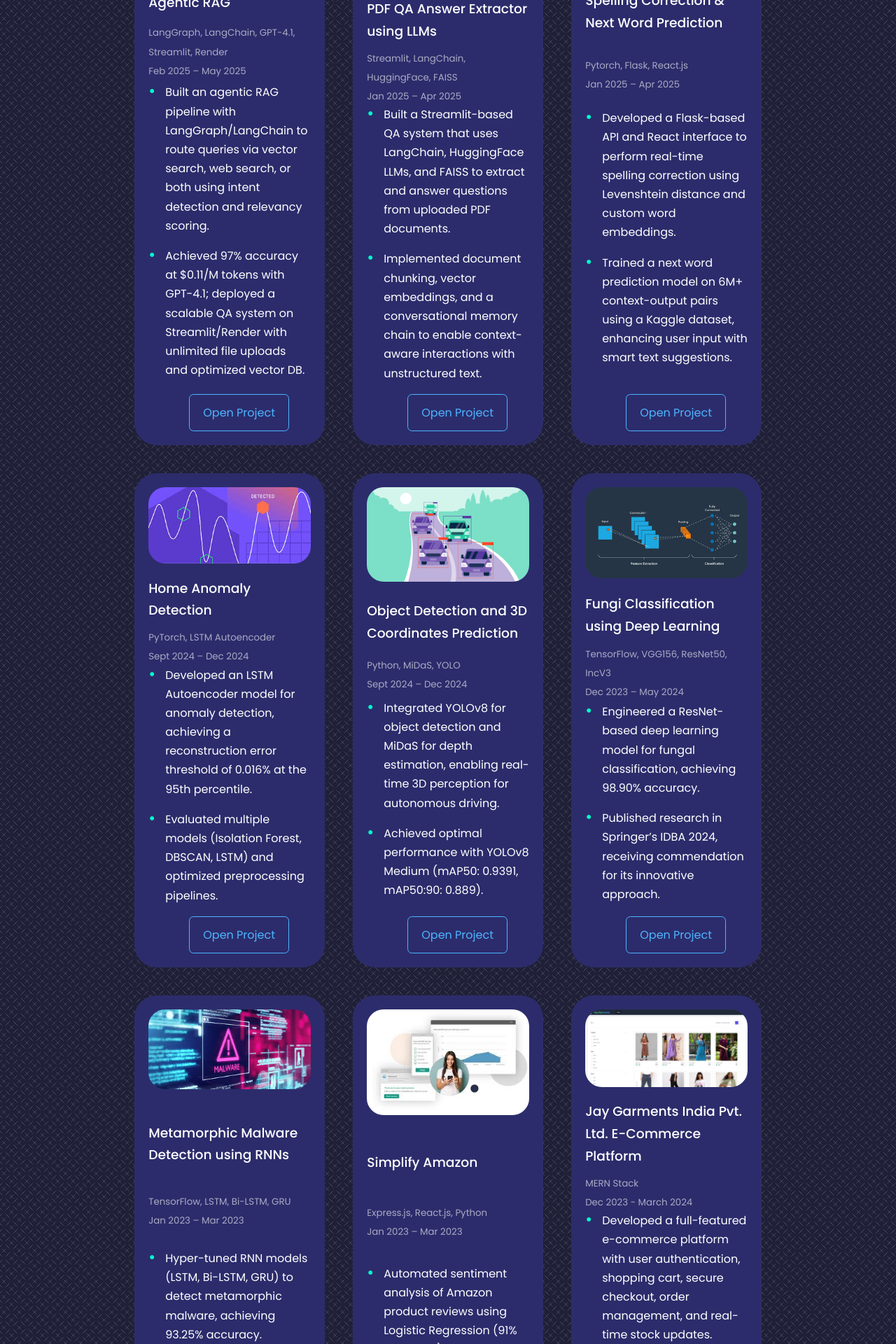
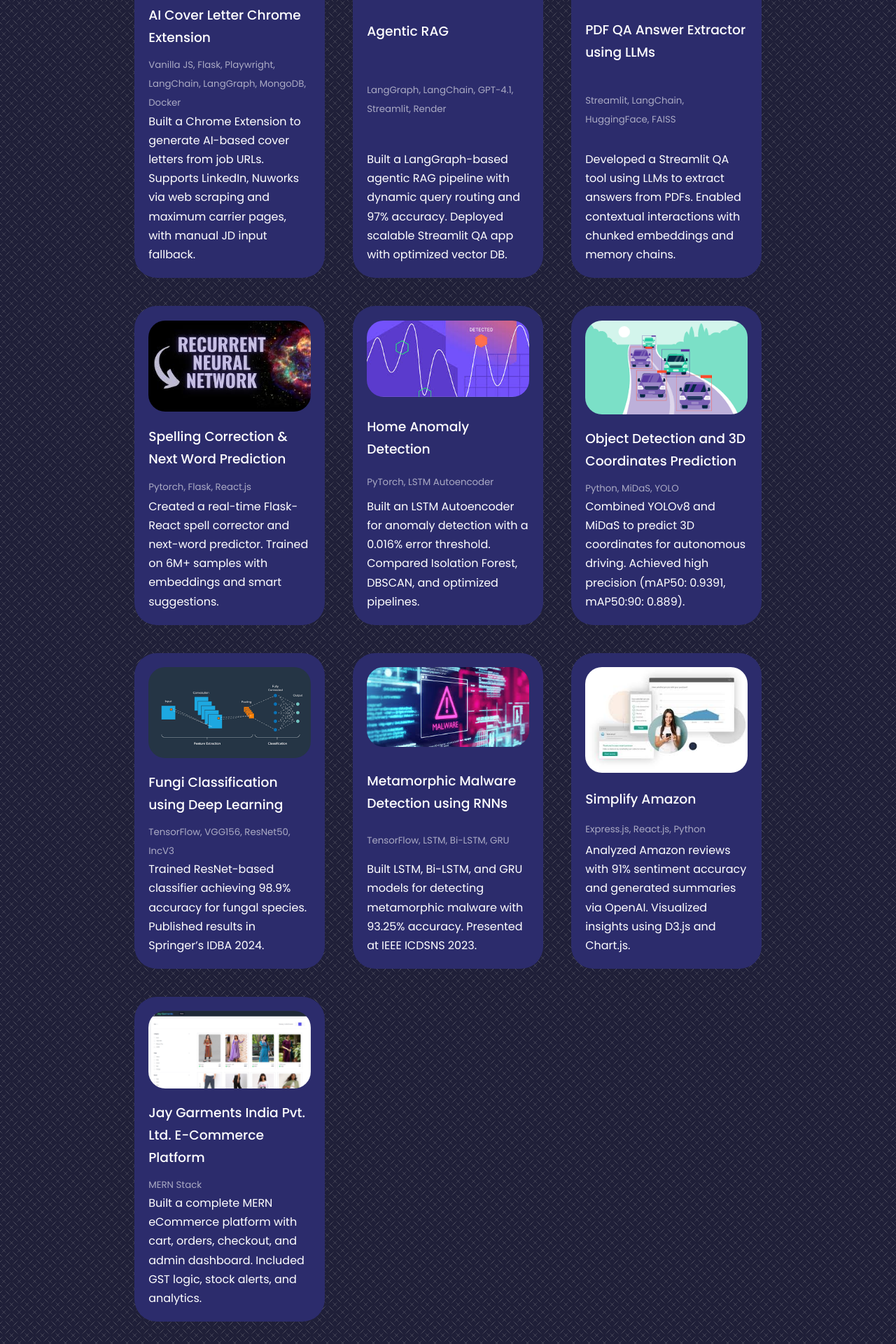
Before and after one commit to JayJajoo/my-portfolio, a React (Create React App) app: page / in a window 1280 px wide. Shown: the part 4060-5980 px from the top of the page at 70% size. Built offline with nearby package versions, Linux system fonts and the light colour scheme.

Commit message:
Added a project and change the ui

```diff
--- a/src/components/myprojects/Myprojects.jsx
+++ b/src/components/myprojects/Myprojects.jsx
@@ -1,6 +1,6 @@
-import React from 'react'
-import './myprojects.css'
-import { projectsData } from './projectsData'; // Adjust path as needed
+import React from 'react';
+import './myprojects.css';
+import { projectsData } from './projectsData';
 
 const MyProjects = () => {
   return (
@@ -9,8 +9,18 @@ const MyProjects = () => {
       <h2>Projects</h2>
 
       <div className="container portfolio__container">
-        {projectsData.map((project) => (
-          <article key={project.id} className="portfolio__item">
+        {projectsData.map((project) => {
+          const isClickable = project.link && project.link.length > 0;
+          const Wrapper = isClickable ? 'a' : 'div';
+
+          return (
+            <Wrapper
+              key={project.id}
+              href={isClickable ? project.link : undefined}
+              target="_blank"
+              rel="noreferrer"
+              className={`portfolio__item ${isClickable ? 'clickable-card' : 'disabled-card'}`}
+            >
               {/* Image Section */}
               {project.image && (
                 <div className="portfolio__item-image">
@@ -22,39 +32,18 @@ const MyProjects = () => {
               <h3>{project.title}</h3>
               <div>
                 <small className="text-light">{project.techStack}</small>
-              <br />
-              <small className="text-light">{project.duration}</small>
               </div>
-            {/* Responsibilities */}
-            <ul className="experience-list">
-              {project.responsibilities.map((responsibility, index) => (
-                <li key={index}>{responsibility}</li>
-              ))}
-            </ul>
 
-            {/* Links */}
-            <div className="portfolio__item-cta">
-              {project.link.length > 0 ? (
-                <a
-                  href={project.link} // Use the first link
-                  target="_blank"
-                  rel="noreferrer"
-                  className="btn"
-                >
-                  Open Project
-                </a>
-              ) : (
-                <button className="btn" disabled>
-                  No Link Available
-                </button>
+              {/* Short Description */}
+              {project.description && (
+                <p className="project-description">{project.description}</p>
               )}
-            </div>
-          </article>
-        ))}
+            </Wrapper>
+          );
+        })}
       </div>
     </section>
   );
 };
 
-
 export default MyProjects;
--- a/src/components/myprojects/myprojects.css
+++ b/src/components/myprojects/myprojects.css
@@ -64,3 +64,19 @@
         gap: 1rem;
     }
 }
+
+.clickable-card {
+  cursor: pointer;
+  text-decoration: none;
+  color: inherit;
+}
+
+.clickable-card:hover {
+  transform: scale(1.02);
+  transition: transform 0.2s ease;
+}
+
+.disabled-card {
+  pointer-events: none;
+  opacity: 0.6;
+}
--- a/src/components/myprojects/projectsData.js
+++ b/src/components/myprojects/projectsData.js
@@ -1,120 +1,103 @@
-import IMG1 from '../../assets/anomaly.jpg';
-import IMG2 from '../../assets/object_detection.png';
-import IMG3 from '../../assets/fungi_classification.png';
-import IMG4 from '../../assets/malware.jpg';
-import IMG5 from '../../assets/amazon_product.jpg';
+import anomaly_img from '../../assets/anomaly.jpg';
+import obj_detection_img from '../../assets/object_detection.png';
+import fungi_classification_img from '../../assets/fungi_classification.png';
+import malware_img from '../../assets/malware.jpg';
+import amazon_product_img from '../../assets/amazon_product.jpg';
 import JGIPL from '../../assets/jgipl.png';
-import IMG7 from '../../assets/rnn.jpg';
-import IMG8 from '../../assets/LLM.jpg';
-import IMG9 from '../../assets/agentic_rag.jpg';
+import rnn_img from '../../assets/rnn.jpg';
+import LLM_img from '../../assets/LLM.jpg';
+import agentic_rag_img from '../../assets/agentic_rag.jpg';
+import ai_cv_gen from '../../assets/ai_cv_gen.png';
 
 export const projectsData = [
   {
-    "id": 1,
-    "image": IMG9,
-    "title": "Agentic RAG",
-    "techStack": "LangGraph, LangChain, GPT-4.1, Streamlit, Render",
-    "duration": "Feb 2025 – May 2025",
-    "responsibilities": [
-      "Built an agentic RAG pipeline with LangGraph/LangChain to route queries via vector search, web search, or both using intent detection and relevancy scoring.",
-      "Achieved 97% accuracy at $0.11/M tokens with GPT-4.1; deployed a scalable QA system on Streamlit/Render with unlimited file uploads and optimized vector DB."
-    ],
-    "link": "https://corrective-rag.onrender.com/"
+    id: 10,
+    image: ai_cv_gen,
+    title: 'AI Cover Letter Chrome Extension',
+    techStack: 'Vanilla JS, Flask, Playwright, LangChain, LangGraph, MongoDB, Docker',
+    // duration: 'April 2024 – Present',
+description: 'Built a Chrome Extension to generate AI-based cover letters from job URLs. Supports LinkedIn, Nuworks via web scraping and maximum carrier pages, with manual JD input fallback.',
+    link: 'https://github.com/JayJajoo/CoverLetterGen',
+  },
+  {
+    id: 1,
+    image: agentic_rag_img,
+    title: 'Agentic RAG',
+    techStack: 'LangGraph, LangChain, GPT-4.1, Streamlit, Render',
+    // duration: 'Feb 2025 – May 2025',
+    description: 'Built a LangGraph-based agentic RAG pipeline with dynamic query routing and 97% accuracy. Deployed scalable Streamlit QA app with optimized vector DB.',
+    link: 'https://corrective-rag.onrender.com/',
   },
   {
     id: 2,
-    image: IMG8,
+    image: LLM_img,
     title: 'PDF QA Answer Extractor using LLMs',
     techStack: 'Streamlit, LangChain, HuggingFace, FAISS',
-    duration: 'Jan 2025 – Apr 2025',
-    responsibilities: [
-      'Built a Streamlit-based QA system that uses LangChain, HuggingFace LLMs, and FAISS to extract and answer questions from uploaded PDF documents.',
-      'Implemented document chunking, vector embeddings, and a conversational memory chain to enable context-aware interactions with unstructured text.'
-    ],
-    link: "https://github.com/JayJajoo/PDF-QNA-Extractor"
+    // duration: 'Jan 2025 – Apr 2025',
+    description: 'Developed a Streamlit QA tool using LLMs to extract answers from PDFs. Enabled contextual interactions with chunked embeddings and memory chains.',
+    link: 'https://github.com/JayJajoo/PDF-QNA-Extractor',
   },
   {
     id: 3,
-    image: IMG7,
+    image: rnn_img,
     title: 'Spelling Correction & Next Word Prediction',
     techStack: 'Pytorch, Flask, React.js',
-    duration: 'Jan 2025 – Apr 2025',
-    responsibilities: [
-      'Developed a Flask-based API and React interface to perform real-time spelling correction using Levenshtein distance and custom word embeddings.',
-      'Trained a next word prediction model on 6M+ context-output pairs using a Kaggle dataset, enhancing user input with smart text suggestions.'
-    ],
-    link: "https://github.com/JayJajoo/Spelling-Correction-and-Next-Word-Generation"
+    // duration: 'Jan 2025 – Apr 2025',
+    description: 'Created a real-time Flask-React spell corrector and next-word predictor. Trained on 6M+ samples with embeddings and smart suggestions.',
+    link: 'https://github.com/JayJajoo/Spelling-Correction-and-Next-Word-Generation',
   },
   {
     id: 4,
-    image: IMG1,
+    image: anomaly_img,
     title: 'Home Anomaly Detection',
     techStack: 'PyTorch, LSTM Autoencoder',
-    duration: 'Sept 2024 – Dec 2024',
-    responsibilities: [
-      'Developed an LSTM Autoencoder model for anomaly detection, achieving a reconstruction error threshold of 0.016% at the 95th percentile.',
-      'Evaluated multiple models (Isolation Forest, DBSCAN, LSTM) and optimized preprocessing pipelines.'
-    ],
-    link: "https://github.com/JayJajoo/IDMP-project"
+    // duration: 'Sept 2024 – Dec 2024',
+    description: 'Built an LSTM Autoencoder for anomaly detection with a 0.016% error threshold. Compared Isolation Forest, DBSCAN, and optimized pipelines.',
+    link: 'https://github.com/JayJajoo/IDMP-project',
   },
   {
     id: 5,
-    image: IMG2,
+    image: obj_detection_img,
     title: 'Object Detection and 3D Coordinates Prediction',
     techStack: 'Python, MiDaS, YOLO',
-    duration: 'Sept 2024 – Dec 2024',
-    responsibilities: [
-      'Integrated YOLOv8 for object detection and MiDaS for depth estimation, enabling real-time 3D perception for autonomous driving.',
-      'Achieved optimal performance with YOLOv8 Medium (mAP50: 0.9391, mAP50:90: 0.889).'
-    ],
-    link: "https://github.com/JayJajoo/3D-dept-Estimation"
+    // duration: 'Sept 2024 – Dec 2024',
+    description: 'Combined YOLOv8 and MiDaS to predict 3D coordinates for autonomous driving. Achieved high precision (mAP50: 0.9391, mAP50:90: 0.889).',
+    link: 'https://github.com/JayJajoo/3D-dept-Estimation',
   },
   {
     id: 6,
-    image: IMG3,
+    image: fungi_classification_img,
     title: 'Fungi Classification using Deep Learning',
     techStack: 'TensorFlow, VGG156, ResNet50, IncV3',
-    duration: 'Dec 2023 – May 2024',
-    responsibilities: [
-      'Engineered a ResNet-based deep learning model for fungal classification, achieving 98.90% accuracy.',
-      'Published research in Springer’s IDBA 2024, receiving commendation for its innovative approach.'
-    ],
-    link: "https://github.com/JayJajoo/Capstone-project"
+    // duration: 'Dec 2023 – May 2024',
+    description: 'Trained ResNet-based classifier achieving 98.9% accuracy for fungal species. Published results in Springer’s IDBA 2024.',
+    link: 'https://github.com/JayJajoo/Capstone-project',
   },
   {
     id: 7,
-    image: IMG4,
+    image: malware_img,
     title: 'Metamorphic Malware Detection using RNNs',
     techStack: 'TensorFlow, LSTM, Bi-LSTM, GRU',
-    duration: 'Jan 2023 – Mar 2023',
-    responsibilities: [
-      'Hyper-tuned RNN models (LSTM, Bi-LSTM, GRU) to detect metamorphic malware, achieving 93.25% accuracy.',
-      'Presented findings at IEEE ICDSNS 2023, earning recognition for advancements in malware detection.'
-    ],
-    link: "https://github.com/JayJajoo/Metamorphic-Malware-Detection"
+    // duration: 'Jan 2023 – Mar 2023',
+    description: 'Built LSTM, Bi-LSTM, and GRU models for detecting metamorphic malware with 93.25% accuracy. Presented at IEEE ICDSNS 2023.',
+    link: 'https://github.com/JayJajoo/Metamorphic-Malware-Detection',
   },
   {
     id: 8,
-    image: IMG5,
+    image: amazon_product_img,
     title: 'Simplify Amazon',
     techStack: 'Express.js, React.js, Python',
-    duration: 'Jan 2023 – Mar 2023',
-    responsibilities: [
-      'Automated sentiment analysis of Amazon product reviews using Logistic Regression (91% accuracy).',
-      'Generated product summaries via OpenAI API and visualized data with Chart.js and D3.js.'
-    ],
-    link: "https://www.linkedin.com/posts/jay-jajoo-64958b15a_collegeproject-proudstudent-careerdevelopment-activity-7033495603439419392-Bmu3?utm_source=share&utm_medium=member_desktop"
+    // duration: 'Jan 2023 – Mar 2023',
+    description: 'Analyzed Amazon reviews with 91% sentiment accuracy and generated summaries via OpenAI. Visualized insights using D3.js and Chart.js.',
+    link: 'https://www.linkedin.com/posts/jay-jajoo-64958b15a_collegeproject-proudstudent-careerdevelopment-activity-7033495603439419392-Bmu3?utm_source=share&utm_medium=member_desktop',
   },
   {
-    id: 9, // Incremented ID
-    image: JGIPL || null, // Replace with actual image path or set to null if no image is available
+    id: 9,
+    image: JGIPL,
     title: 'Jay Garments India Pvt. Ltd. E-Commerce Platform',
     techStack: 'MERN Stack',
-    duration: 'Dec 2023 - March 2024', // Update this if you have a specific timeline
-    responsibilities: [
-      "Developed a full-featured e-commerce platform with user authentication, shopping cart, secure checkout, order management, and real-time stock updates.",
-      "Built an admin dashboard with product and stock management, dynamic GST calculation, automated notifications, and data visualizations."
-    ],
-    link: "https://jgipl.netlify.app" // Temporary website link
+    // duration: 'Dec 2023 - March 2024',
+    description: 'Built a complete MERN eCommerce platform with cart, orders, checkout, and admin dashboard. Included GST logic, stock alerts, and analytics.',
+    link: 'https://jgipl.netlify.app',
   },
 ];
```
Also changed, not shown: src/assets/ai_cv_gen.png (added). Lines whose indentation alone changed are shown as unchanged.
